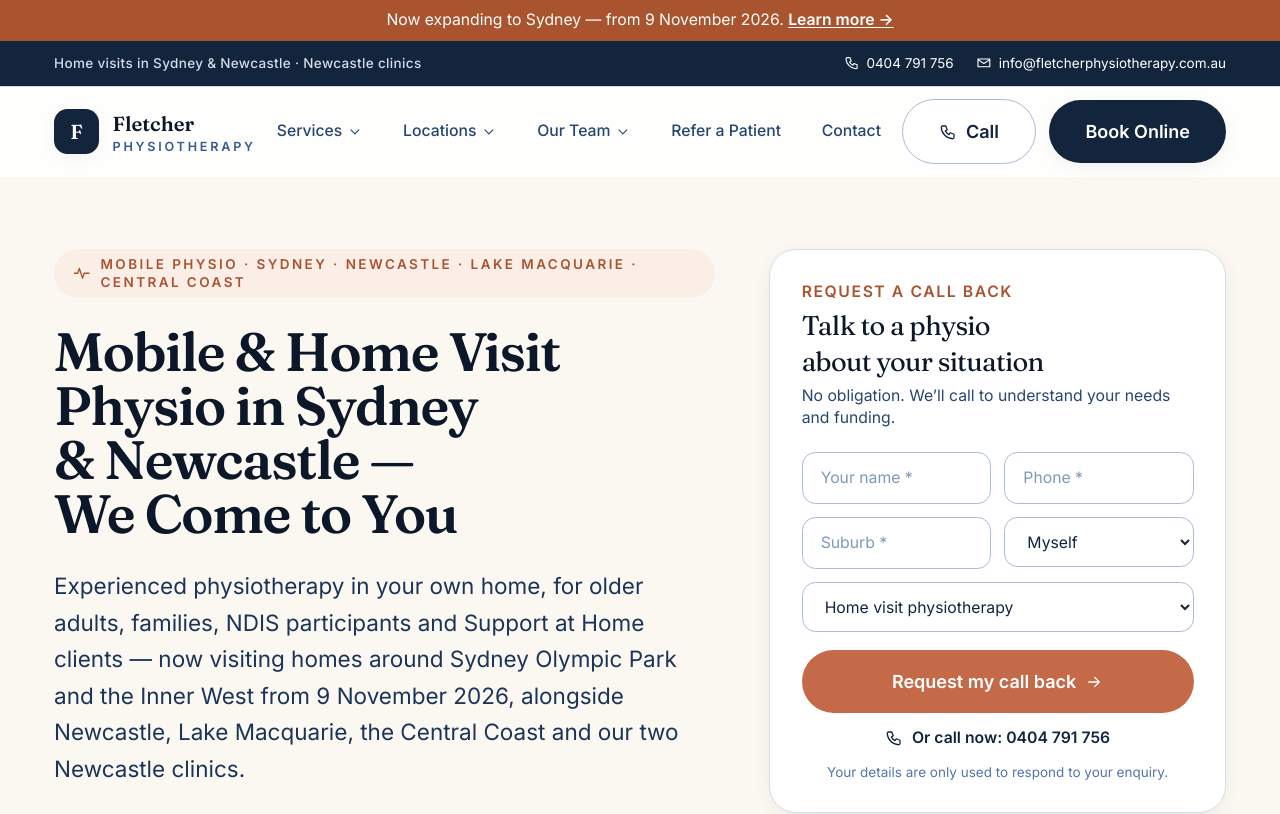
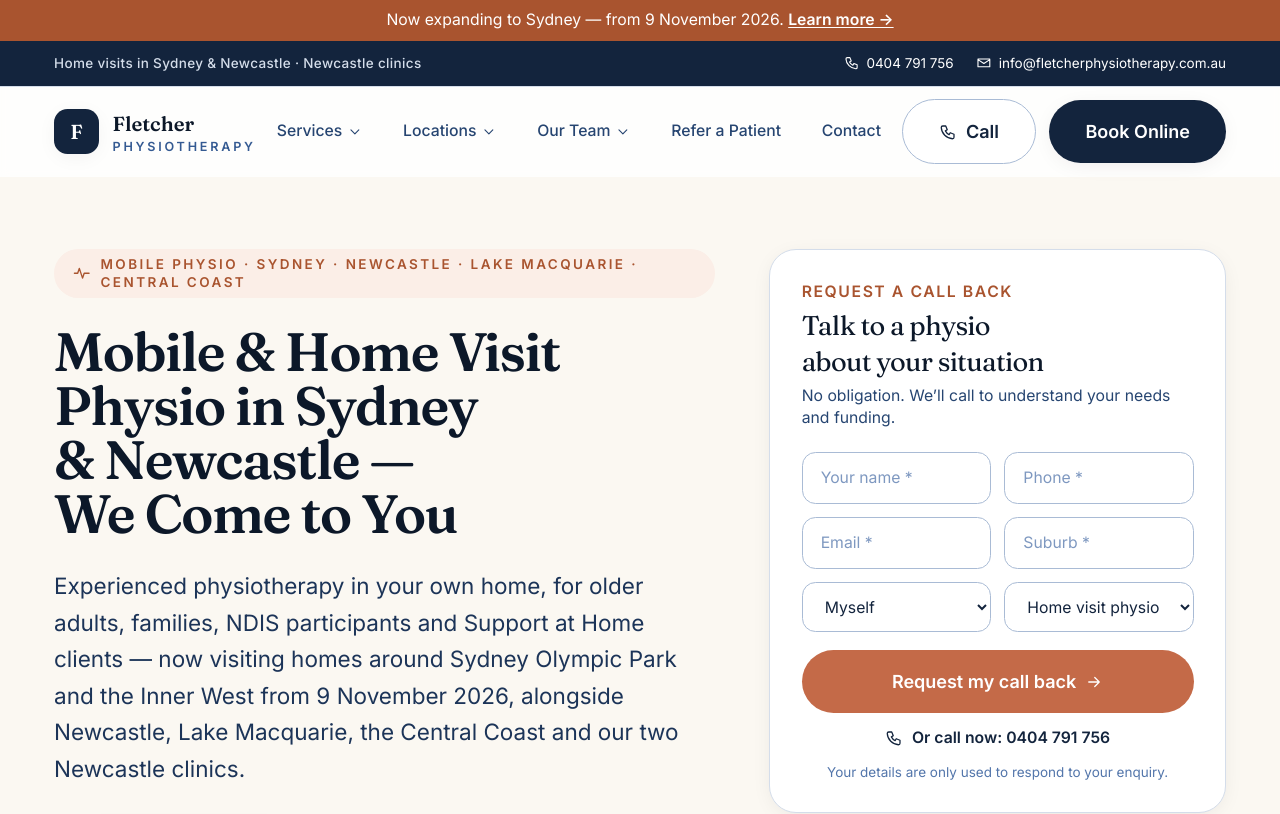
Before and after one commit to Trackrecord-pixel/Fletcher-physiotherapy-website, a Next.js app: page / in a window 1280 px wide. Shown: the top 814 px of the page. Built offline with nearby package versions, Linux system fonts and the light colour scheme.

Commit message:
Add files via upload

```diff
--- a/components/CallbackForm.tsx
+++ b/components/CallbackForm.tsx
@@ -31,6 +31,7 @@
     const fields = readForm(form, {
       cb_name: "Name",
       cb_phone: "Phone",
+      cb_email: "Email",
       cb_suburb: "Suburb",
       cb_need: "Help with",
       cb_for: "Booking for",
@@ -79,9 +80,15 @@
           <input id="cb_phone" name="cb_phone" type="tel" required autoComplete="tel" placeholder="Phone *" className={input} />
         </div>
         <div>
+          <label htmlFor="cb_email" className="sr-only">Email</label>
+          <input id="cb_email" name="cb_email" type="email" required autoComplete="email" placeholder="Email *" className={input} />
+        </div>
+        <div>
           <label htmlFor="cb_suburb" className="sr-only">Suburb</label>
           <input id="cb_suburb" name="cb_suburb" required autoComplete="address-level2" placeholder="Suburb *" className={input} />
         </div>
+      </div>
+      <div className="mt-3 grid gap-3 sm:grid-cols-2">
         <div>
           <label htmlFor="cb_for" className="sr-only">Who is it for?</label>
           <select id="cb_for" name="cb_for" className={input} defaultValue="Myself">
@@ -90,14 +97,14 @@
             <option>A client or patient (referrer)</option>
           </select>
         </div>
-      </div>
-      <div className="mt-3">
+        <div>
         <label htmlFor="cb_need" className="sr-only">What do you need help with?</label>
         <select id="cb_need" name="cb_need" className={input} defaultValue={needs[0]}>
           {needs.map((n) => (
             <option key={n}>{n}</option>
           ))}
         </select>
+      </div>
       </div>
       <button type="submit" className="btn-accent mt-4 w-full" disabled={status === "sending"}>
         {status === "sending" ? "Sending…" : "Request my call back"} <Icon name="arrow" className="h-4 w-4" />
--- a/lib/submitEnquiry.ts
+++ b/lib/submitEnquiry.ts
@@ -31,6 +31,10 @@
           subject,
           from_name: "Fletcher Physiotherapy website",
           botcheck: honeypot ? "spam" : "",
+          // Lets you press "Reply" in your inbox to answer the enquirer directly.
+          ...((fields.Email || fields["Referrer email"])
+            ? { replyto: fields.Email || fields["Referrer email"] }
+            : {}),
           ...fields,
         }),
       });
```
